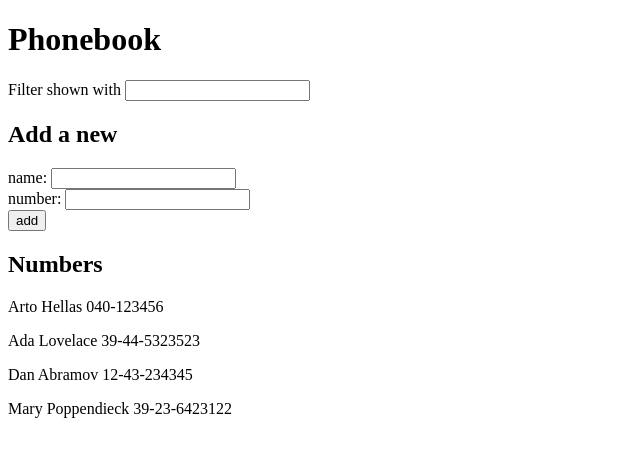
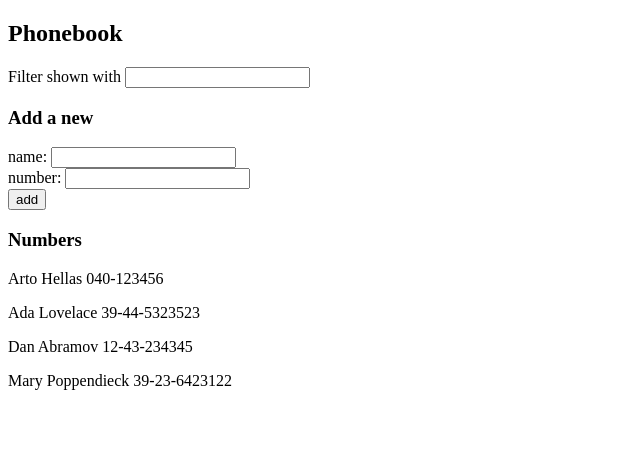
Before and after one commit to nati-friedman/part3-phonebook-backend, a React (Vite) app in the folder part2/phonebook/phonebook/: page / in a window 1280 px wide. Shown: the top 456 px of the page, without its empty margins (0-640 px from the left). Built offline with nearby package versions, Linux system fonts and the light colour scheme.

Commit message:
exercise 2.10

```diff
--- a/part2/phonebook/phonebook/src/App.jsx
+++ b/part2/phonebook/phonebook/src/App.jsx
@@ -1,4 +1,7 @@
 import { useState } from "react";
+import Filter from "./components/Filter";
+import AddForm from "./components/AddForm";
+import Persons from "./components/Persons";
 
 const App = () => {
   const [persons, setPersons] = useState([
@@ -11,16 +14,16 @@ const App = () => {
   const [newNumber, setNewNumber] = useState("");
   const [filter, setFilter] = useState("");
 
-  const handleFilterChange = (e) => {
-    setFilter(e.target.value);
-  };
-
   const handleNameChange = (e) => {
     setNewName(e.target.value);
   };
 
   const handleNumberChange = (e) => {
     setNewNumber(e.target.value);
+  };
+
+  const handleFilterChange = (e) => {
+    setFilter(e.target.value);
   };
 
   const handleSubmit = (e) => {
@@ -39,38 +42,22 @@ const App = () => {
     }
   };
 
-  // return filtered array of persons according to
-  // the filter value (case-insensitive)
-  const filterPersons = () => {
-    return persons.filter((person) =>
-      person.name.toLocaleLowerCase().includes(filter.toLocaleLowerCase())
-    );
-  };
-
   return (
     <div>
-      <h1>Phonebook</h1>
-      <div>
-        Filter shown with <input value={filter} onChange={handleFilterChange} />
-      </div>
-      <form onSubmit={handleSubmit}>
-        <h2>Add a new</h2>
-        <div>
-          name: <input value={newName} onChange={handleNameChange} />
-        </div>
-        <div>
-          number: <input value={newNumber} onChange={handleNumberChange} />
-        </div>
-        <div>
-          <button type="submit">add</button>
-        </div>
-      </form>
-      <h2>Numbers</h2>
-      {filterPersons().map((person) => (
-        <p key={person.name}>
-          {person.name} {person.number}
-        </p>
-      ))}
+      <h2>Phonebook</h2>
+      <Filter value={filter} handleChange={handleFilterChange} />
+
+      <h3>Add a new</h3>
+      <AddForm
+        name={newName}
+        number={newNumber}
+        handleNameChange={handleNameChange}
+        handleNumberChange={handleNumberChange}
+        handleSubmit={handleSubmit}
+      />
+
+      <h3>Numbers</h3>
+      <Persons filter={filter} persons={persons} />
     </div>
   );
 };
--- /dev/null
+++ b/part2/phonebook/phonebook/src/components/AddForm.jsx
@@ -0,0 +1,17 @@
+const AddForm = (props) => {
+  return (
+      <form onSubmit={props.handleSubmit}>
+        <div>
+          name: <input value={props.name} onChange={props.handleNameChange} />
+        </div>
+        <div>
+          number: <input value={props.number} onChange={props.handleNumberChange} />
+        </div>
+        <div>
+          <button type="submit">add</button>
+        </div>
+      </form>
+  )
+}
+
+export default AddForm
--- /dev/null
+++ b/part2/phonebook/phonebook/src/components/Filter.jsx
@@ -0,0 +1,9 @@
+const Filter = ({ value, handleChange }) => {
+  return (
+    <div>
+      Filter shown with <input value={value} onChange={handleChange} />
+    </div>
+  );
+};
+
+export default Filter;
--- /dev/null
+++ b/part2/phonebook/phonebook/src/components/Person.jsx
@@ -0,0 +1,9 @@
+const Person = ({ person }) => {
+  return (
+    <p>
+      {person.name} {person.number}
+    </p>
+  )
+}
+
+export default Person
--- /dev/null
+++ b/part2/phonebook/phonebook/src/components/Persons.jsx
@@ -0,0 +1,15 @@
+import Person from "./Person";
+
+const Persons = ({ filter, persons }) => {
+  // filter the array of persons according to
+  // the filter value (case-insensitive)
+  const filteredPersons = persons.filter((person) =>
+    person.name.toLocaleLowerCase().includes(filter.toLocaleLowerCase())
+  );
+
+  return filteredPersons.map((person) => (
+    <Person  key={person.name} person={person} />
+  ));
+};
+
+export default Persons;
```
